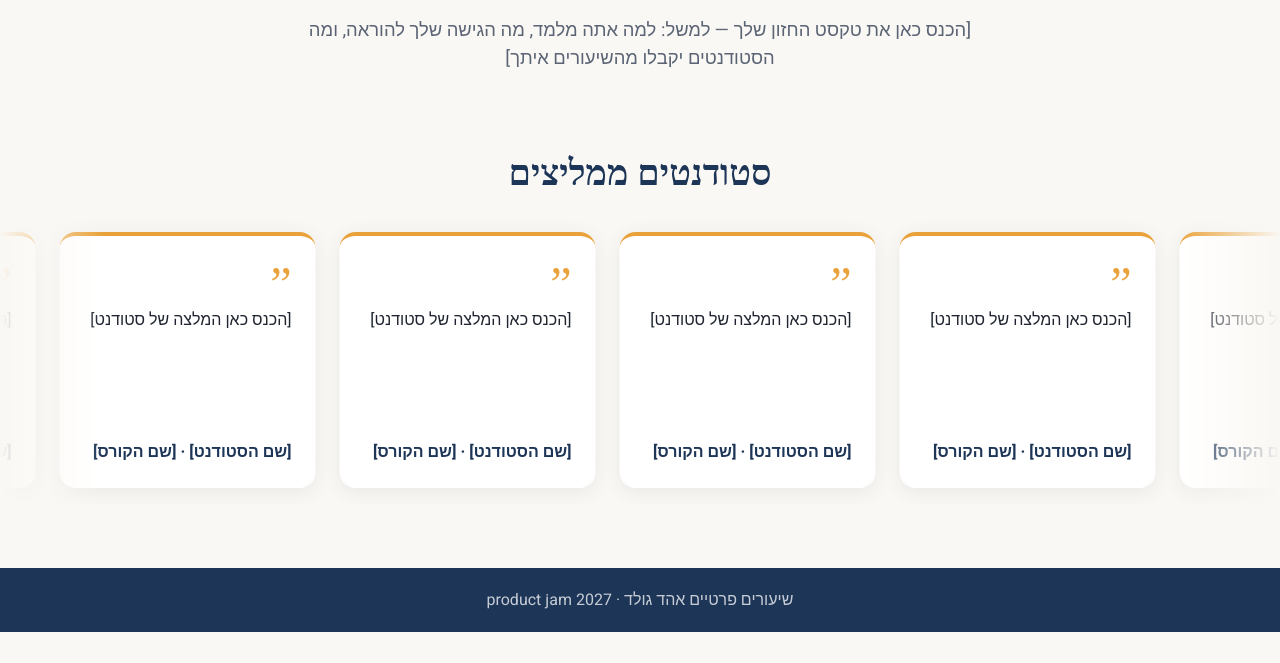
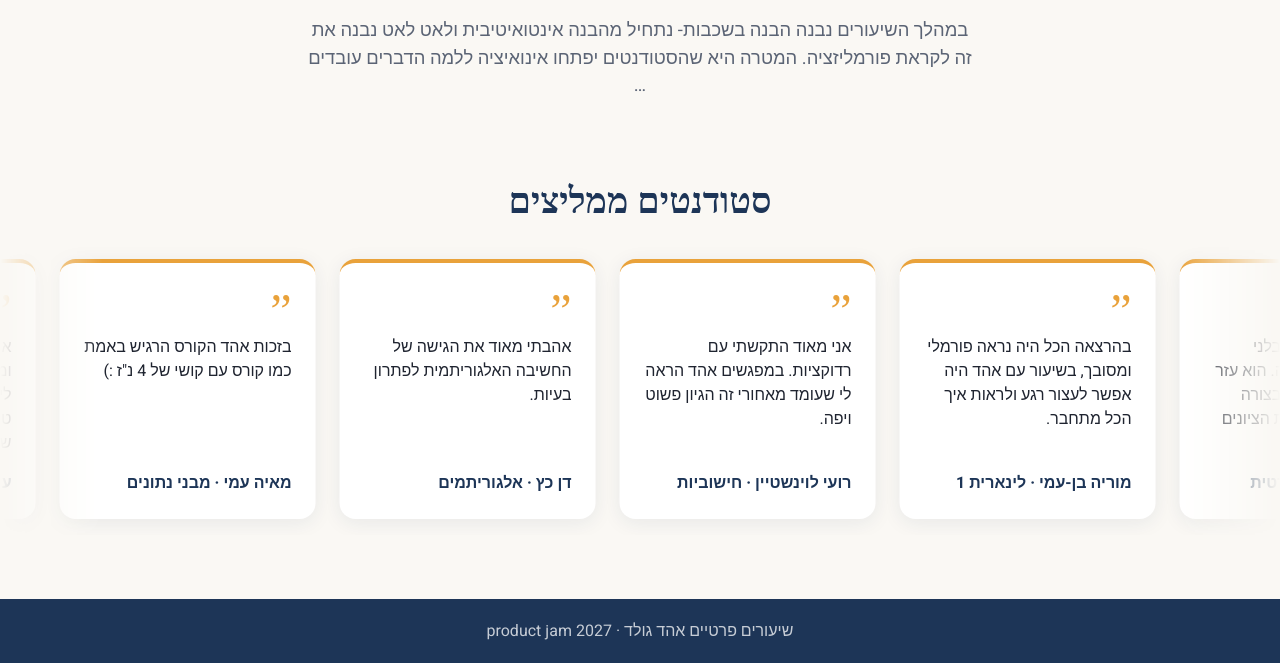
Before and after one commit to Bipbop11/Ohad-website-Letsgoooo, a website built with Vite: page index.html in a window 1280 px wide. Shown: the part 691-1354 px from the top of the page. Before the commit the page ends 1323 px from the top, so only its background shows below. Built offline with nearby package versions, Linux system fonts and the light colour scheme; a web font is replaced by a local one.

Commit message:
including reviews

```diff
--- a/index.html
+++ b/index.html
@@ -53,8 +53,8 @@
         <h2>החזון שלי</h2>
         <!-- ✍️ הכנס כאן את טקסט החזון שלך -->
         <p>
-          [הכנס כאן את טקסט החזון שלך — למשל: למה אתה מלמד, מה הגישה שלך להוראה,
-          ומה הסטודנטים יקבלו מהשיעורים איתך]
+         במהלך השיעורים נבנה הבנה בשכבות- נתחיל מהבנה אינטואיטיבית ולאט לאט נבנה את זה לקראת פורמליזציה.
+         המטרה היא שהסטודנטים יפתחו אינואיציה ללמה הדברים עובדים …
         </p>
       </section>
 
@@ -68,24 +68,42 @@
             <!--    אפשר להוסיף או למחוק בלוקים — הגלילה מתעדכנת אוטומטית. -->
             <!-- ===================================================== -->
             <article class="review-card">
-              <p class="review-text">[הכנס כאן המלצה של סטודנט]</p>
-              <p class="review-author">[שם הסטודנט] · [שם הקורס]</p>
+              <p class="review-text">
+                אהד מורה מעולה, סבלני ומסביר בצורה ברורה.
+                הוא עזר לי להבין את החומר בצורה טובה יותר
+                ולשפר את הציונים שלי. מומלץ!
+              </p>
+              <p class="review-author">עמרי שמש ·  דיסקרטית</p>
             </article>
             <article class="review-card">
-              <p class="review-text">[הכנס כאן המלצה של סטודנט]</p>
-              <p class="review-author">[שם הסטודנט] · [שם הקורס]</p>
+              <p class="review-text">
+                בהרצאה הכל היה נראה פורמלי ומסובך,
+                בשיעור עם אהד היה אפשר לעצור רגע
+                ולראות איך הכל מתחבר.
+              </p>
+              <p class="review-author">מוריה בן-עמי · לינארית 1</p>
             </article>
             <article class="review-card">
-              <p class="review-text">[הכנס כאן המלצה של סטודנט]</p>
-              <p class="review-author">[שם הסטודנט] · [שם הקורס]</p>
+              <p class="review-text">
+                אני מאוד התקשתי עם רדוקציות.
+                במפגשים אהד הראה לי שעומד מאחורי
+                זה הגיון פשוט ויפה.
+              </p>
+              <p class="review-author">רועי לוינשטיין · חישוביות</p>
             </article>
             <article class="review-card">
-              <p class="review-text">[הכנס כאן המלצה של סטודנט]</p>
-              <p class="review-author">[שם הסטודנט] · [שם הקורס]</p>
+              <p class="review-text">
+                אהבתי מאוד את הגישה של החשיבה
+                האלגוריתמית לפתרון בעיות.
+              </p>
+              <p class="review-author">דן כץ · אלגוריתמים</p>
             </article>
             <article class="review-card">
-              <p class="review-text">[הכנס כאן המלצה של סטודנט]</p>
-              <p class="review-author">[שם הסטודנט] · [שם הקורס]</p>
+              <p class="review-text">
+                בזכות אהד הקורס הרגיש באמת
+                כמו קורס עם קושי של 4 נ"ז :)
+              </p>
+              <p class="review-author">מאיה עמי · מבני נתונים</p>
             </article>
           </div>
         </div>
```
